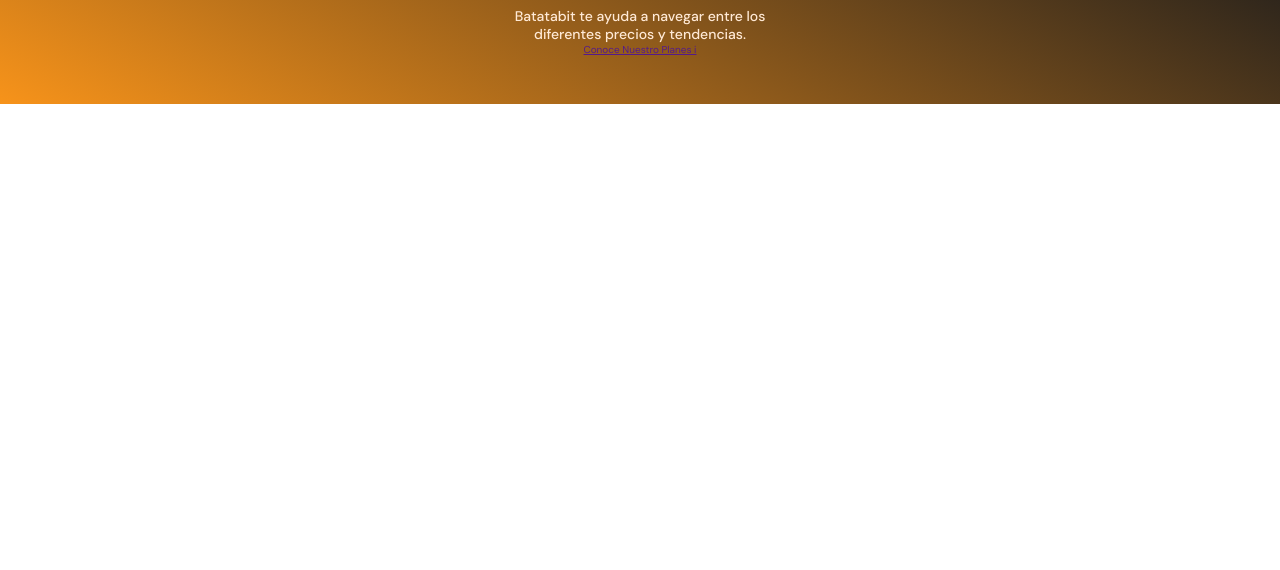
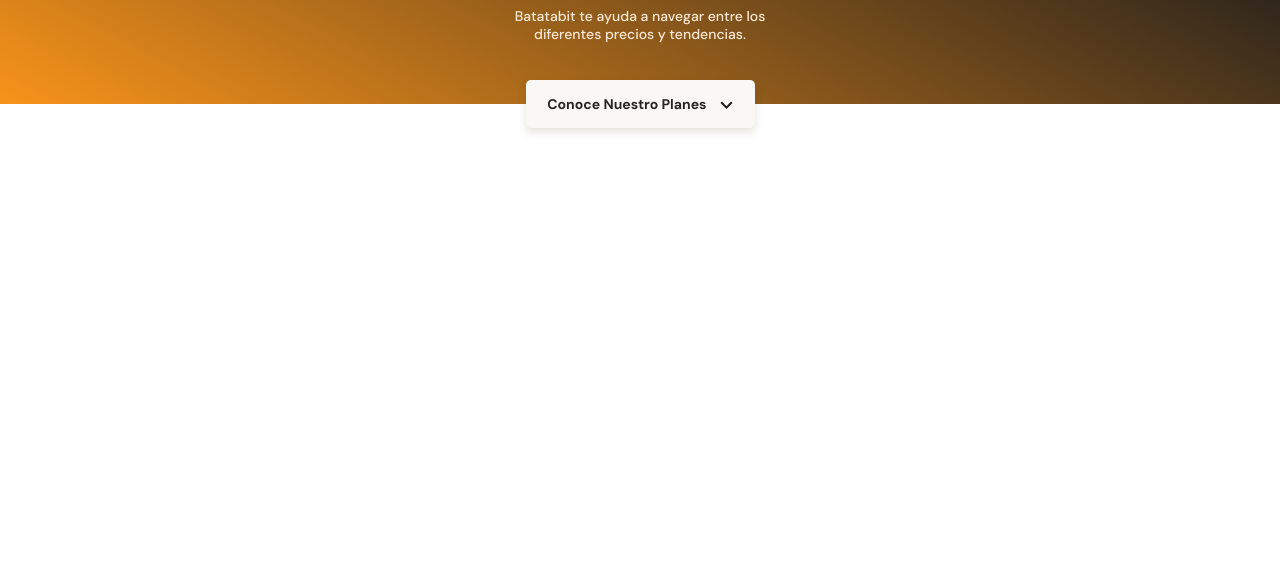
Before and after one commit to lfer9980/BitBata_lfer9980, a plain HTML site: page index.html in a window 1280 px wide. Shown: the part 230-800 px from the top of the page. Drawn offline with Linux system fonts and the light colour scheme.

Commit message:
header button in the correct position, header done

```diff
--- a/index.html
+++ b/index.html
@@ -20,7 +20,7 @@
             <p>
                 Batatabit te ayuda a navegar entre los diferentes precios y tendencias.
             </p>
-            <a href="" class="header__button"> Conoce Nuestro Planes <span>i</span></a>
+            <a href="" class="header__button"> Conoce Nuestro Planes <span></span></a>
         </div>
     </header>
     <main>
--- a/styles.css
+++ b/styles.css
@@ -72,3 +72,30 @@ header img {
     line-height: 1.8rem;
     color: var(--soft-orange);
 }
+.header__title-container .header__button {
+    position: absolute;
+    /* para posicionar el boton con un calculo!!! */
+    top: calc(100% - 24px);
+    left: calc(50% - 114.5px);
+    display: block;
+    padding: 15px;
+    width: 229px;
+    height: 48px;
+    background-color: var(--off-white);
+    /* sombra */
+    box-shadow: 0px 4px 8px rgba(89, 73, 30, 0.16);
+    border: none;
+    border-radius: 5px;
+    font-size: 1.4rem;
+    font-weight: bold;
+    text-decoration: none;
+    color: var(--black);
+}
+.header__button span {
+    /* para poder posicionar el fondo con un icono, es necesario poner display: block o inline block */
+    display: inline-block;
+    width: 13px;
+    height: 8px;
+    margin-left: 10px;
+    background-image: url('./assets/icons/down-arrow.svg');
+}
```
